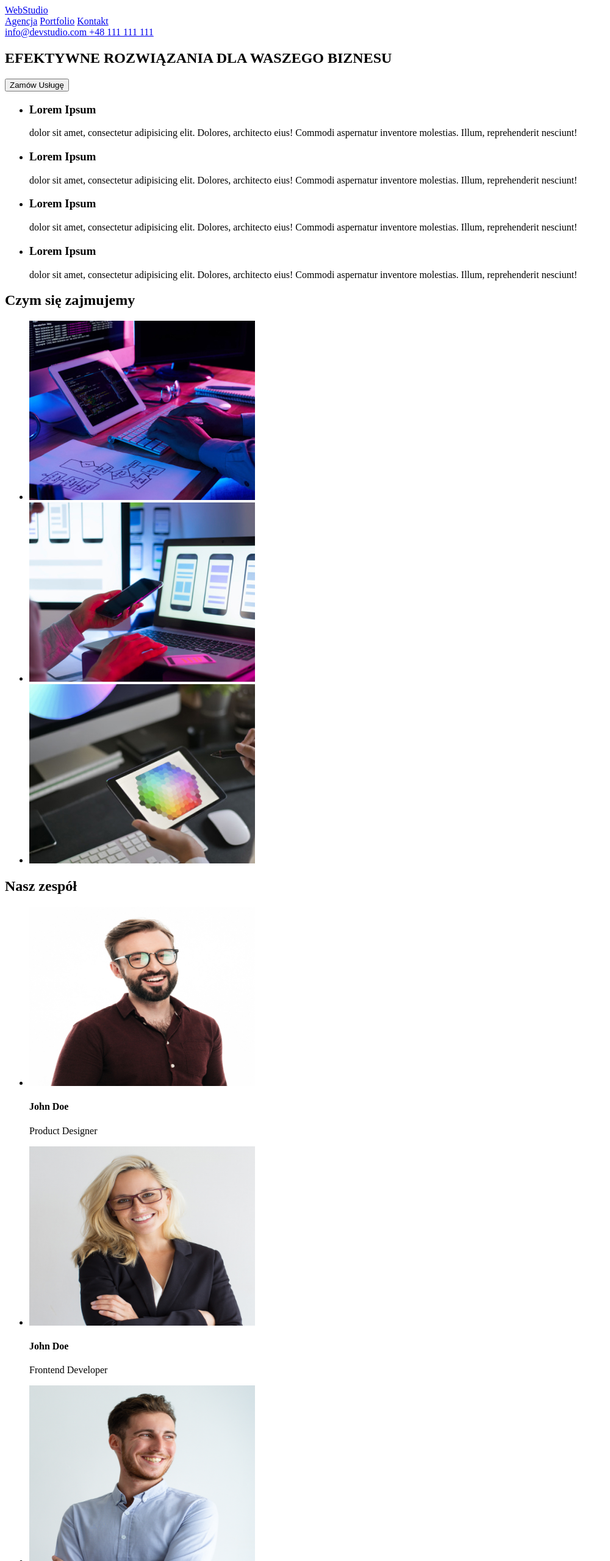
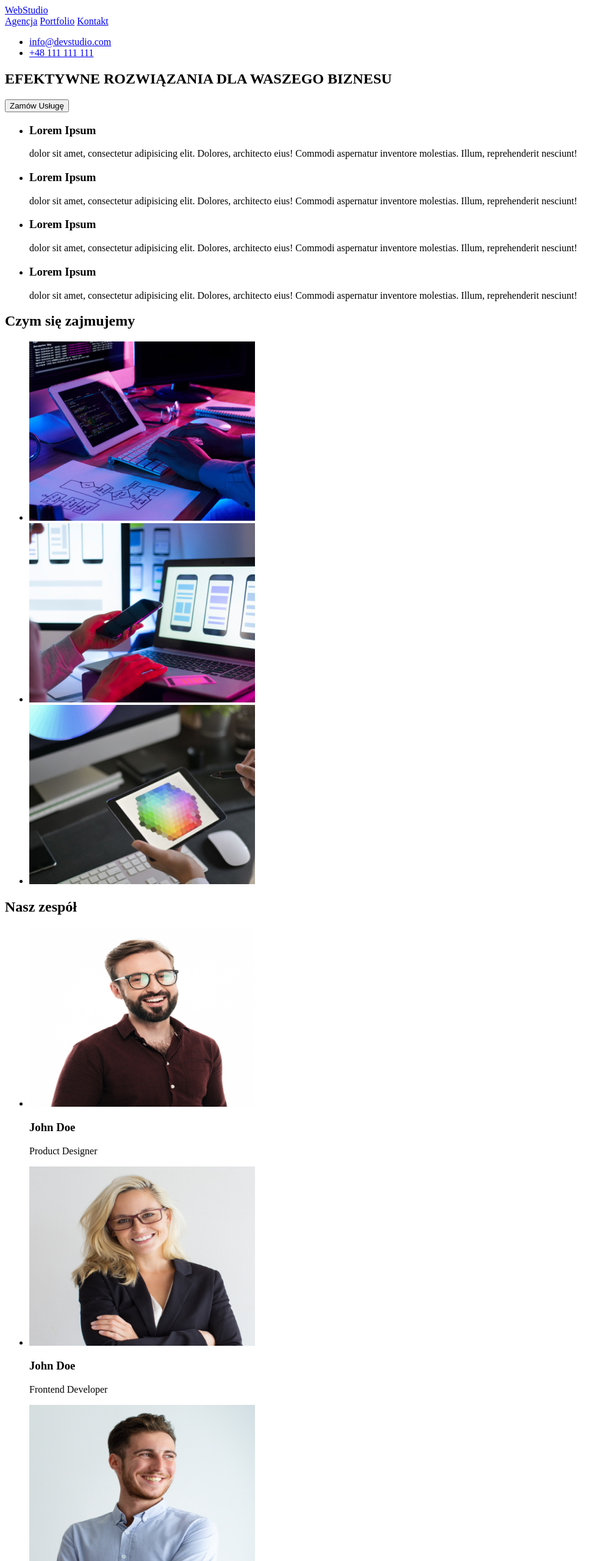
Before and after one commit to Gawor1990/goit-markup-hw-01, a plain HTML site: page index.html in a window 1280 px wide. Shown: the top 2560 px of the page at 61% size, without its empty margins (0-1000 px from the left). Drawn offline with Linux system fonts and the light colour scheme.

Commit message:
update 1.5

```diff
--- a/index.html
+++ b/index.html
@@ -14,8 +14,10 @@
 <a href ="#">Portfolio</a>
 <a href="#">Kontakt</a>
 </nav>
-<a href="mailto:info@devtudio.com">info@devstudio.com </a>
-<a href="tel:+48111111111">+48 111 111 111</a>
+<ul>
+<li><a href="mailto:info@devtudio.com">info@devstudio.com </a></li>
+<li><a href="tel:+48111111111">+48 111 111 111</a></li>
+</ul>
 </header>
 <section>
 <h1>EFEKTYWNE ROZWIĄZANIA DLA WASZEGO BIZNESU</h1>
@@ -40,22 +42,24 @@
 <section>
 <h2>Nasz zespół</h2>
 <ul>
-<li><img src="./images/4.jpg" alt="Product Designer" width="370" height="294"><h4>John Doe</h4><p>Product Designer</p></li>
-<li><img src="./images/5.jpg" alt="Frontend Developer" width="370" height="294"><h4>John Doe</h4><p>Frontend Developer</p></li>
-<li><img src="./images/6.jpg" alt="Marketing" width="370" height="294"><h4>John Doe</h4><p>Marketing</p></li>
-<li><img src="./images/7.jpg" alt="Ui designer" width="370" height="294"><h4>John Doe</h4><p>Ui Designer</p></li>
+<li><img src="./images/4.jpg" alt="Product Designer" width="370" height="294"><h3>John Doe</h3><p>Product Designer</p></li>
+<li><img src="./images/5.jpg" alt="Frontend Developer" width="370" height="294"><h3>John Doe</h3><p>Frontend Developer</p></li>
+<li><img src="./images/6.jpg" alt="Marketing" width="370" height="294"><h3>John Doe</h3><p>Marketing</p></li>
+<li><img src="./images/7.jpg" alt="Ui designer" width="370" height="294"><h3>John Doe</h3><p>Ui Designer</p></li>
 </ul>
 </section>
 </main>
 <footer>
-<section>
+<address>
 <a href="#">WebStudio</a>
-<ul><li>m. Warszawa, Aleje Jerozolimskie 21</li></ul>
+<ul>
+<li>m. Warszawa, Aleje Jerozolimskie 21</li>
+</ul>
 <ul>
 <li><a href="mailto:info@devstudio.com">info@devstudio.com</a></li>
 <li><a href="tel:+48111111111">+48 111 111 111</a></li>
 </ul>
-</section>
+</address>
 </footer>
 </body>
 </html>
```
